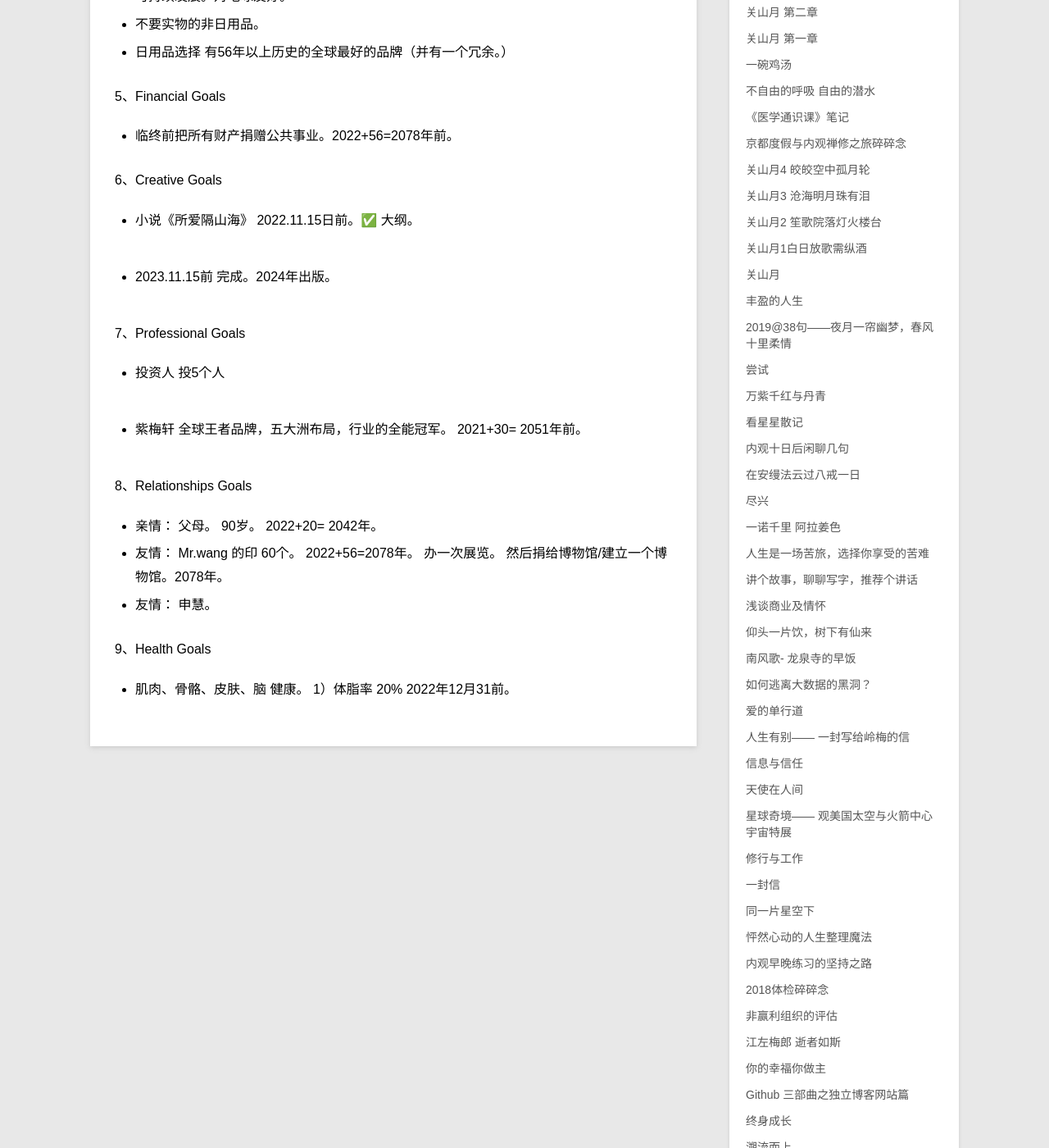
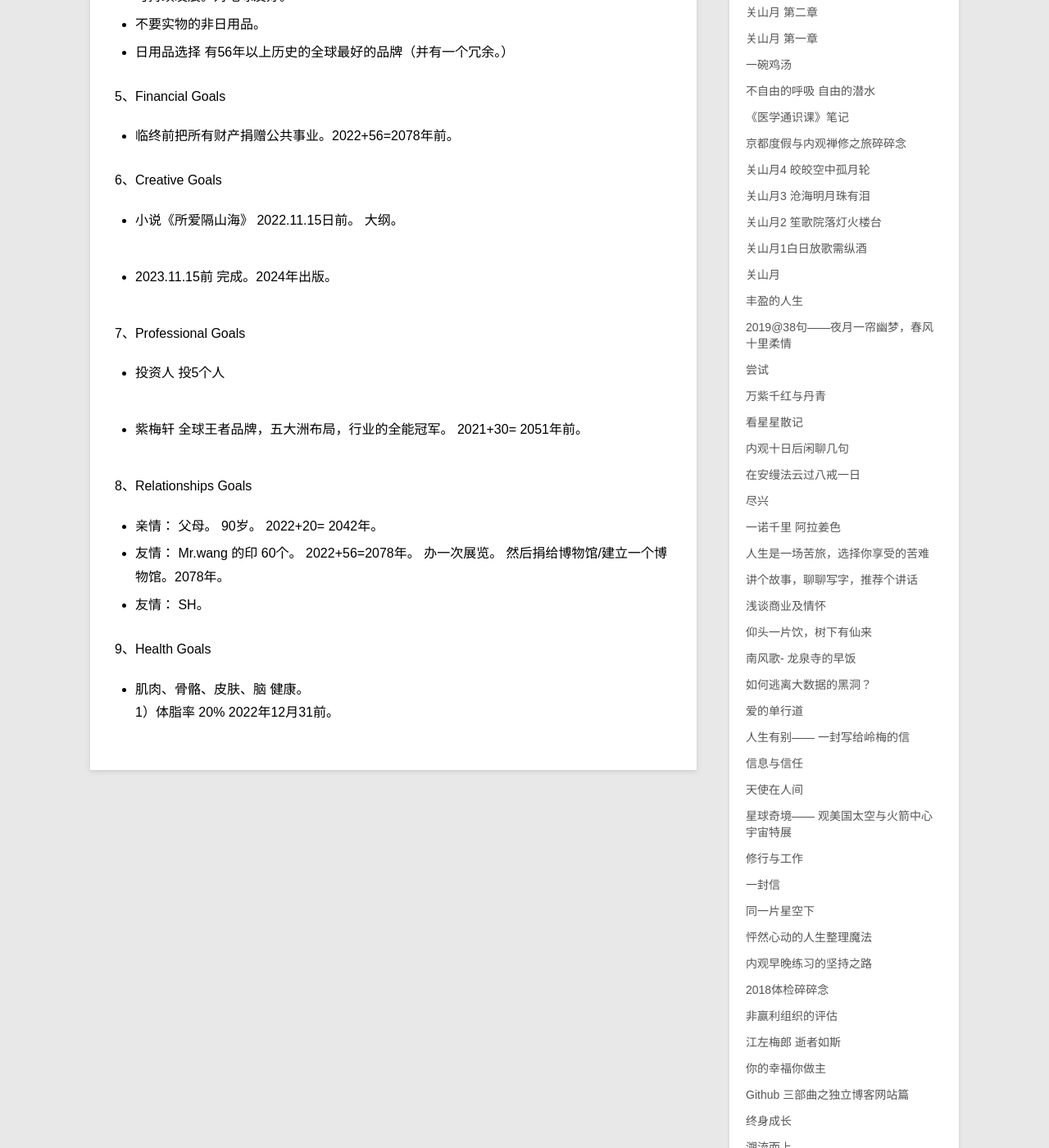
Before and after one commit to violettianjie/violettianjie.github.io, a Jekyll site: the page built from _posts/blog/2022-11-29-2list.md, in a window 1280 px wide and 1400 px high, scrolled down 1758 px. Shown: the whole window at 82% size. Built offline with Jekyll 4.4.1, drawn with Linux system fonts in a browser that asks for light colours.

Commit message:
Update 2022-11-29-2list.md

```diff
--- a/_posts/blog/2022-11-29-2list.md
+++ b/_posts/blog/2022-11-29-2list.md
@@ -65,7 +65,7 @@ category: blog
 
 6、Creative Goals
 
--  小说《所爱隔山海》 2022.11.15日前。✅ 大纲。
+-  小说《所爱隔山海》 2022.11.15日前。 大纲。
 
 -  2023.11.15前 完成。2024年出版。
 
@@ -81,8 +81,9 @@ category: blog
 
 - 亲情： 父母。 90岁。 2022+20= 2042年。
 - 友情： Mr.wang 的印 60个。 2022+56=2078年。 办一次展览。 然后捐给博物馆/建立一个博物馆。2078年。
-- 友情： 申慧。
+- 友情： SH。
 
 9、Health Goals
 
-- 肌肉、骨骼、皮肤、脑 健康。   1）体脂率 20% 2022年12月31前。
+- 肌肉、骨骼、皮肤、脑 健康。
+  1）体脂率 20% 2022年12月31前。
```
